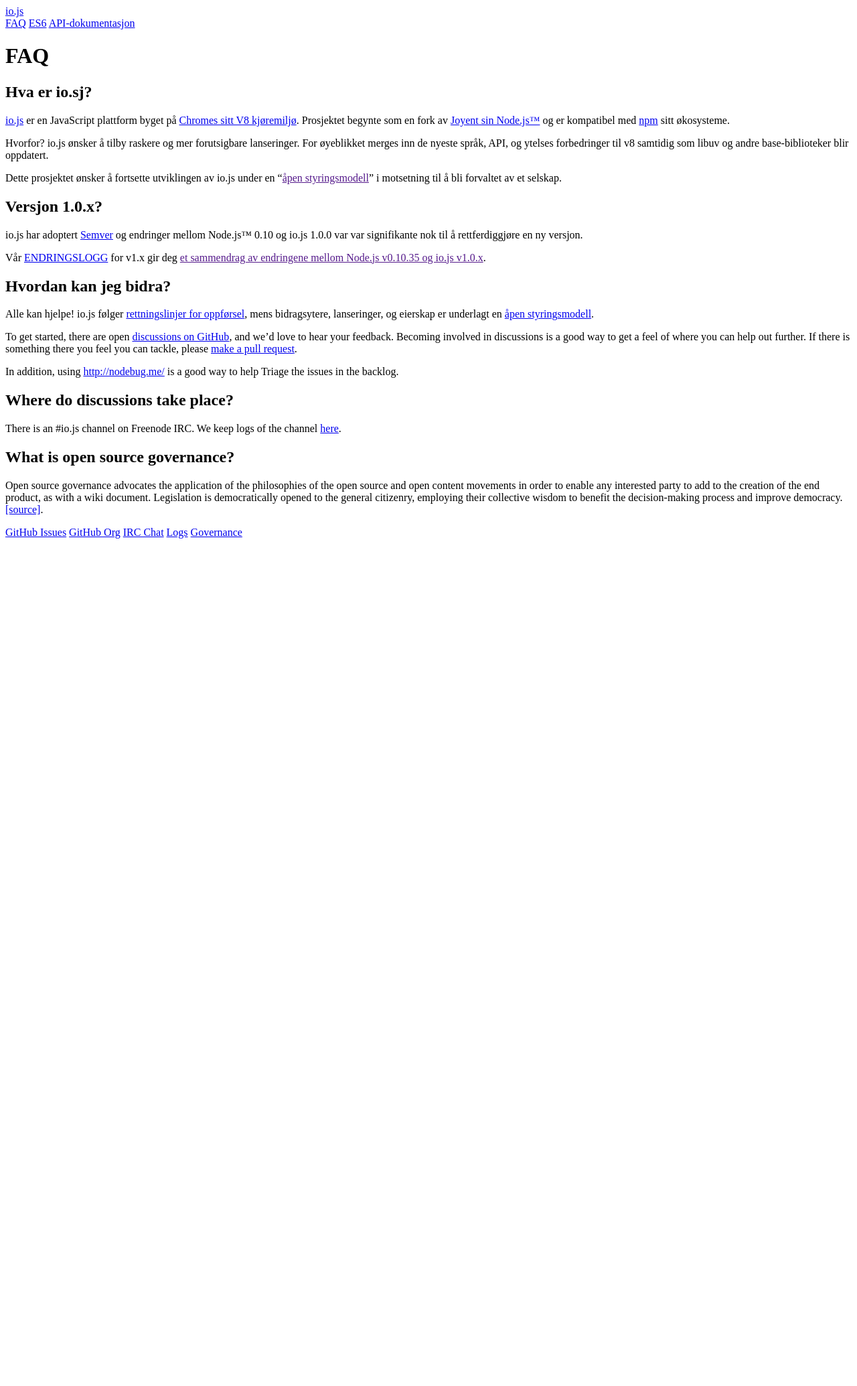
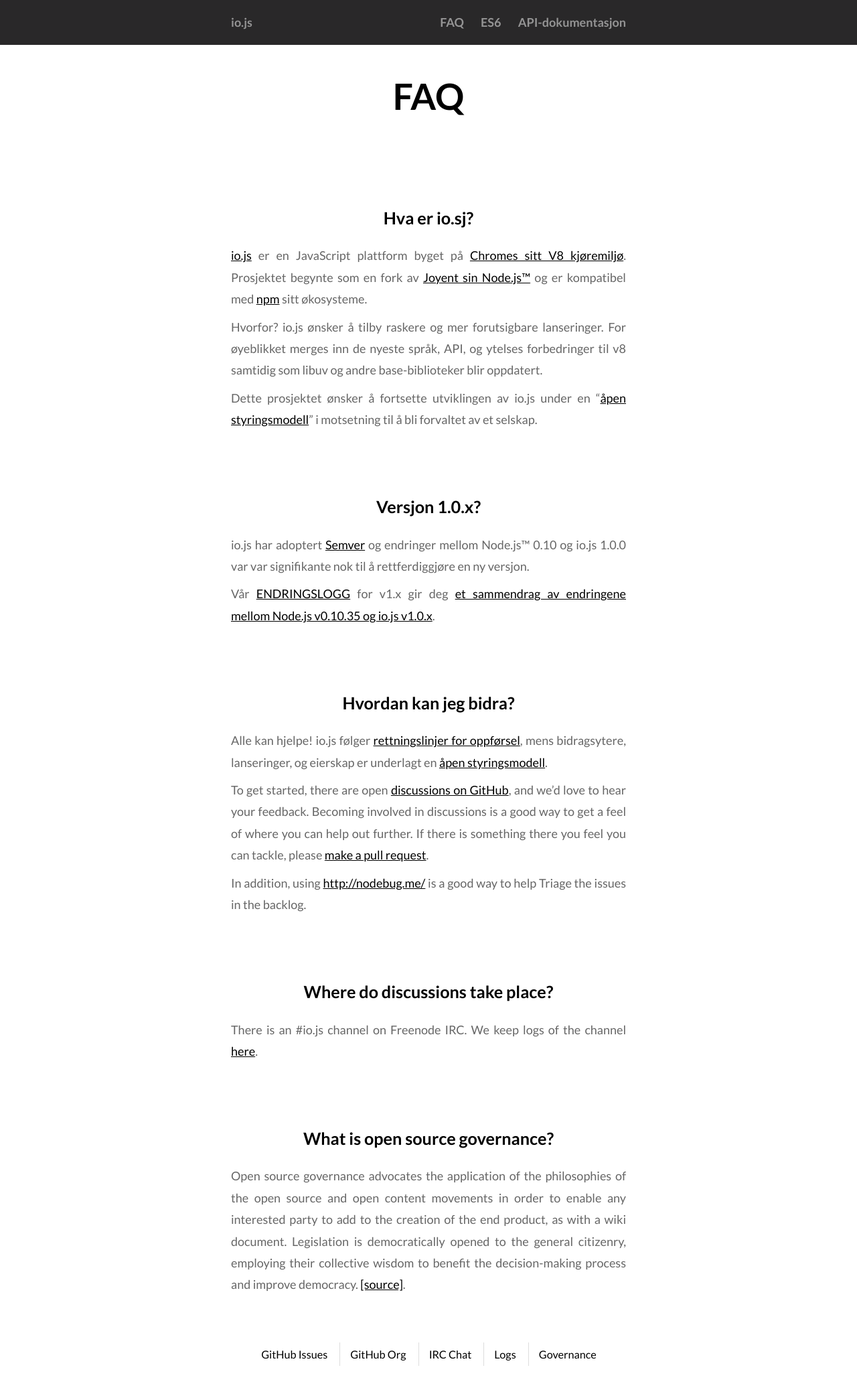
Before and after one commit to nodejs/nodejs-no, a Jekyll site: the page built from faq.md, in a window 1280 px wide. Shown: the whole page at 67% size. Built offline with Jekyll 4.4.1, drawn with Linux system fonts in a browser that asks for light colours; Markdown is read by kramdown in place of the engine named in the settings; before the commit the page ends 900 px from its top, so only the background shows below that.

Commit message:
Fix relative style reference

```diff
--- a/_includes/head.html
+++ b/_includes/head.html
@@ -7,7 +7,7 @@
   <meta name="keywords" content="iojs, io.js, io js, javascript io, uv, libuv, node-forward, node forward, node, node.js, node.js forward, nodejs, nodejs forward, javascript">
 
   <link href="https://fonts.googleapis.com/css?family=Lato:400,700" rel="stylesheet">
-  <link href="style.css" rel="stylesheet">
+  <link href="/style.css" rel="stylesheet">
 
   <link rel="icon" href="/images/1.0.0.ico" type="image/x-icon">
   <link rel="apple-touch-icon" href="/images/apple-touch-icon-1.0.0.png">
```
